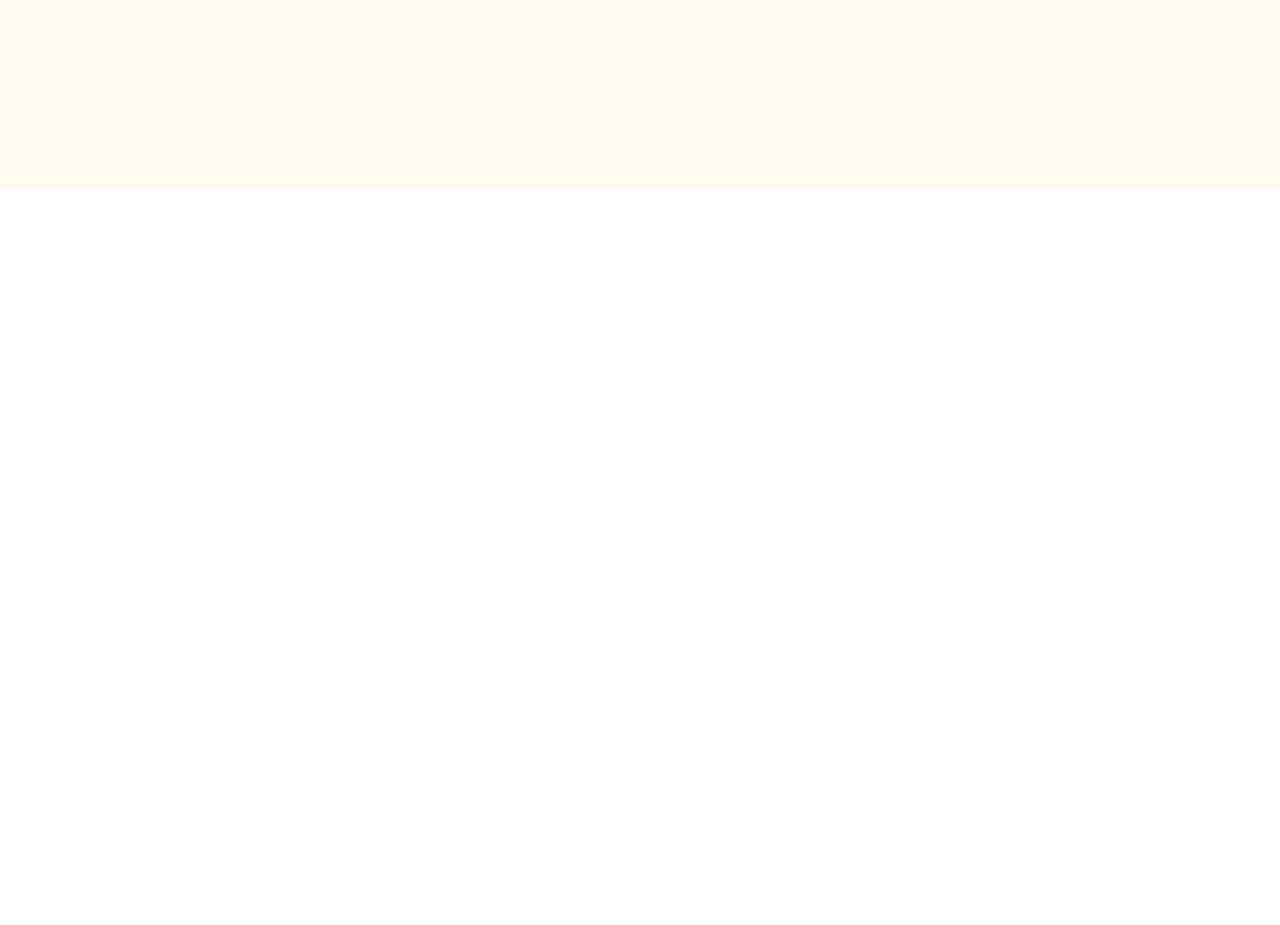
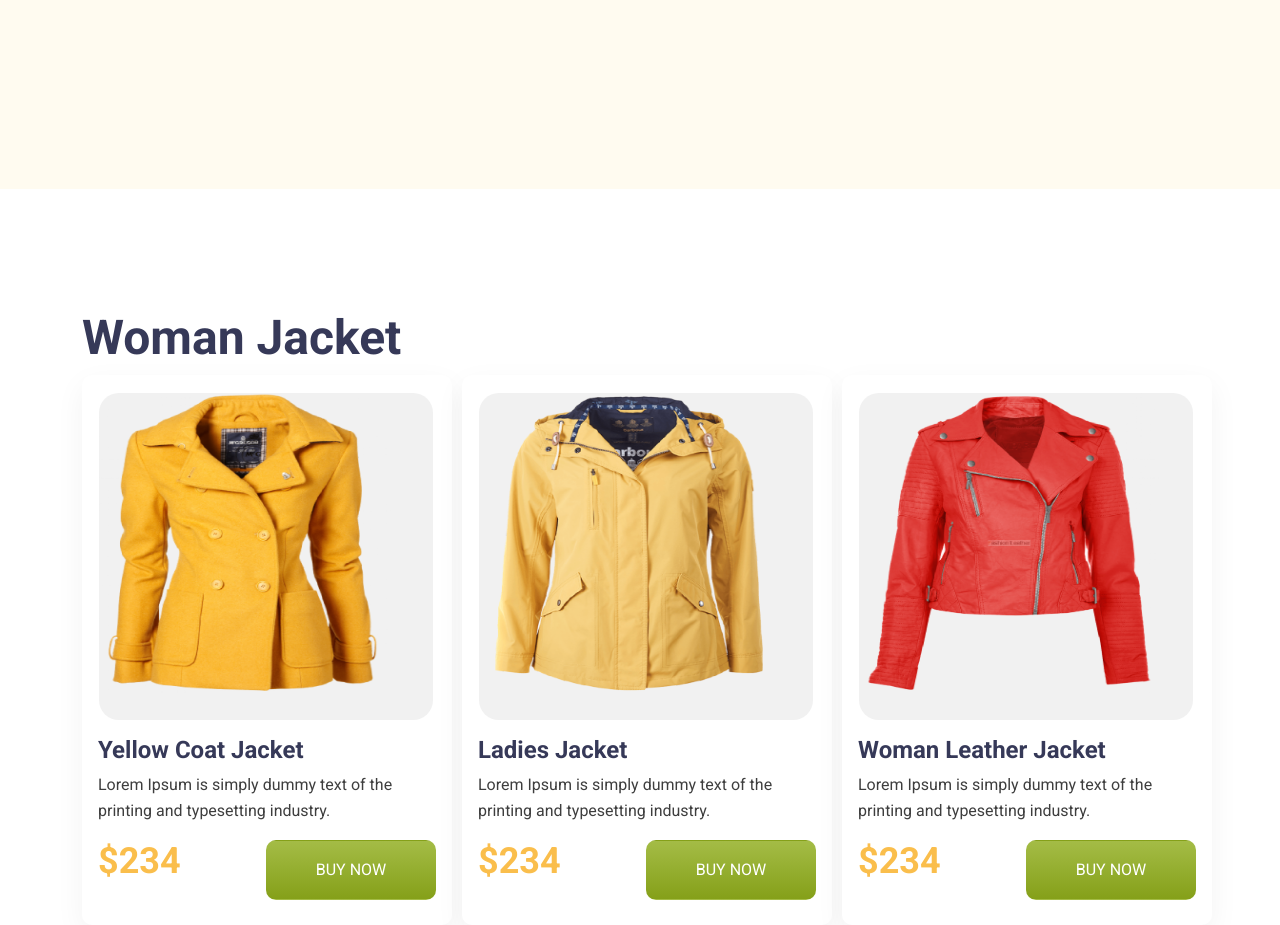
Before and after one commit to EmonHossen10/Penguin-Fashion, a plain HTML site: page index.html in a window 1280 px wide. Shown: the part 548-1473 px from the top of the page. Before the commit the page ends 800 px from the top, so only its background shows below. Drawn offline with nearby package versions, Linux system fonts and the light colour scheme.

Commit message:
women jacket part complete

```diff
--- a/index.html
+++ b/index.html
@@ -4,7 +4,7 @@
 <head>
     <meta charset="utf-8">
     <meta name="viewport" content="width=device-width, initial-scale=1">
-    <title>Bootstrap demo</title>
+    <title>Penguine fashion</title>
     <!-- fonts -->
 
     <link rel="preconnect" href="https://fonts.googleapis.com">
@@ -81,8 +81,65 @@
     </div>
     <!-- banner area end -->
     <!-- women jacket area start -->
+    <section class="container">
+        <h1 class=" women-heading text-center text-md-start">Woman Jacket</h1>
+
+        <div class="row row-cols-1 row-cols-md-3 g-4 ">
+            <div class="col  ">
+                <div class="card card-style">
+                    <div class="image-container-1 ">
+                    </div>
+                    <div class="card-body">
+                        <h1 class="card-title h1">Yellow Coat Jacket </h1>
+                        <p class="card-text p">Lorem Ipsum is simply dummy text of the
+                            printing and typesetting industry.</p>
+                        <div class="d-flex justify-content-between">
+                            <h3 class="price">$234</h3>
+                            <button class="btn button">BUY NOW</button>
+                        </div>
+
+                    </div>
+                </div>
+            </div>
+            <div class="col  ">
+                <div class="card card-style">
+                    <div class="image-container-2 ">
+                    </div>
+                    <div class="card-body">
+                        <h1 class="card-title h1">Ladies Jacket </h1>
+                        <p class="card-text p">Lorem Ipsum is simply dummy text of the
+                            printing and typesetting industry.</p>
+                        <div class="d-flex justify-content-between">
+                            <h3 class="price">$234</h3>
+                            <button class="btn button">BUY NOW</button>
+                        </div>
+
+                    </div>
+                </div>
+            </div>
+            <div class="col  ">
+                <div class="card card-style">
+                    <div class="image-container-3">
+                    </div>
+                    <div class="card-body">
+                        <h1 class="card-title h1">Woman Leather Jacket </h1>
+                        <p class="card-text p">Lorem Ipsum is simply dummy text of the
+                            printing and typesetting industry.</p>
+                        <div class="d-flex justify-content-between">
+                            <h3 class="price">$234</h3>
+                            <button class="btn button">BUY NOW</button>
+                        </div>
+
+                    </div>
+                </div>
+            </div>
 
 
+
+        </div>
+    </section>
+
+    <!-- women jacket end -->
     </main>
 
 
--- a/style.css
+++ b/style.css
@@ -61,3 +61,72 @@
   font-size: 16px;
   color: white;
 }
+
+/* women area style */
+.women-heading {
+  margin-top: 120px;
+  font-weight: 700;
+  font-size: 48px;
+  color: var(--primary-color);
+}
+.card-style {
+  width: 370px;
+  height: 550px;
+  box-shadow: 0px 10px 30px rgba(0, 0, 0, 0.05);
+  border-radius: 20px;
+  border-radius: 10px;
+  border: 0;
+}
+.image-container-1 {
+  width: 334px;
+  height: 327px;
+  background: #f1f1f1;
+  border-radius: 20px;
+  background-image: url(./images/jacket-1.png);
+  background-repeat: no-repeat;
+  background-size: 300px 300px;
+  margin-left: 17px;
+  margin-top: 18px;
+}
+.image-container-2 {
+  width: 334px;
+  height: 327px;
+  background: #f1f1f1;
+  border-radius: 20px;
+  background-image: url(./images/jacket-2.png);
+  background-repeat: no-repeat;
+  background-size: 300px 300px;
+  margin-left: 17px;
+  margin-top: 18px;
+}
+.image-container-3 {
+  width: 334px;
+  height: 327px;
+  background: #f1f1f1;
+  border-radius: 20px;
+  background-image: url(./images/jacket-3.png);
+  background-repeat: no-repeat;
+  background-size: 300px 300px;
+  margin-left: 17px;
+  margin-top: 18px;
+}
+/* common css for man and women description */
+.h1 {
+  font-weight: 700;
+  font-size: 24px;
+  line-height: 28px;
+  color: #363958;
+}
+.p{
+  font-weight: 400;
+font-size: 16px;
+line-height: 26px;
+color: #3E3E3E;
+
+}
+.price{
+  font-weight: 900;
+font-size: 36px;
+line-height: 42px;
+color: #FABE4C;
+}
```
